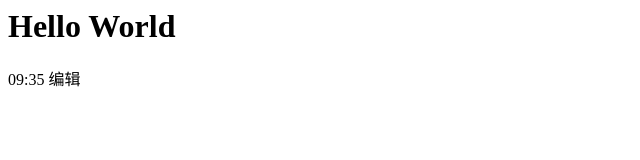
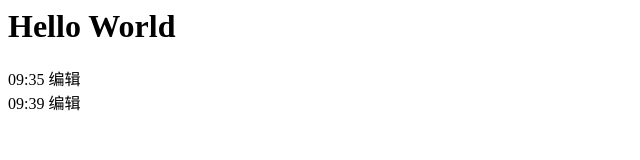
Before and after one commit to bici-guangyuan/HelloWorld, a plain HTML site: page index.html in a window 1280 px wide. Shown: the whole page, without its empty margins (0-640 px from the left). Drawn offline with Linux system fonts and the light colour scheme.

Commit message:
增加日志内容
添加第二次编辑的日志

```diff
--- a/index.html
+++ b/index.html
@@ -1,2 +1,3 @@
 <h1>Hello World</h1>
 <div>09:35 编辑</div>
+<div>09:39 编辑</div>
```
